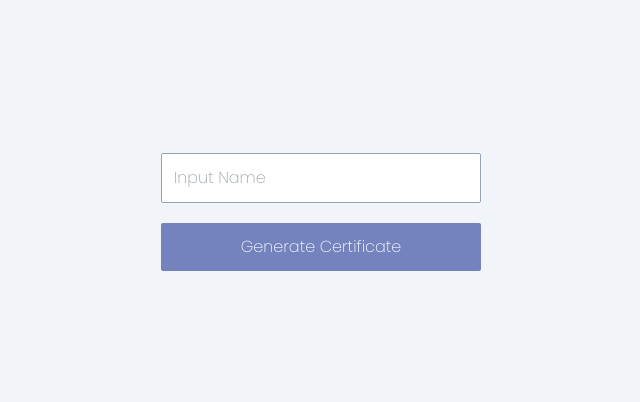
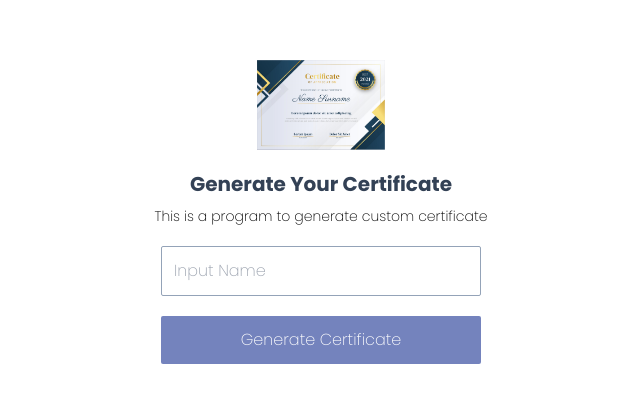
Before and after one commit to Wasehaile/Certificate_Generator, a React (Create React App) app: page / in a window 1280 px wide. Shown: the part 188-590 px from the top of the page, without its empty margins (319-959 px from the left). Built offline with nearby package versions, Linux system fonts and the light colour scheme.

Commit message:
UI update

```diff
--- a/src/container/Container.jsx
+++ b/src/container/Container.jsx
@@ -1,14 +1,20 @@
-import React from 'react'
-import Input from '../components/Input'
-import Button from '../components/Button'
+import React from "react";
+import Input from "../components/Input";
+import Button from "../components/Button";
+import Certificate from '../assets/Certificate.png'
 
 const Container = () => {
   return (
-    <div className='w-full h-screen bg-slate-100 flex items-center gap-5 justify-center flex-col'>
-        <Input/>
-        <Button/>
+    <div className="w-full h-screen flex items-center gap-5 justify-center flex-col">
+     <img className="w-32" src={Certificate} alt=""/>
+      <div className="flex w-full flex-col justify-center items-center gap-2">
+        <h1 className="font-bold text-slate-700 text-xl">Generate Your Certificate</h1>
+        <h2 className="text-sm font-light">This is a program to generate custom certificate</h2>
+      </div>
+      <Input />
+      <Button />
     </div>
-  )
-}
+  );
+};
 
-export default Container
+export default Container;
```
Also changed, not shown: src/assets/Certificate.png (added).
